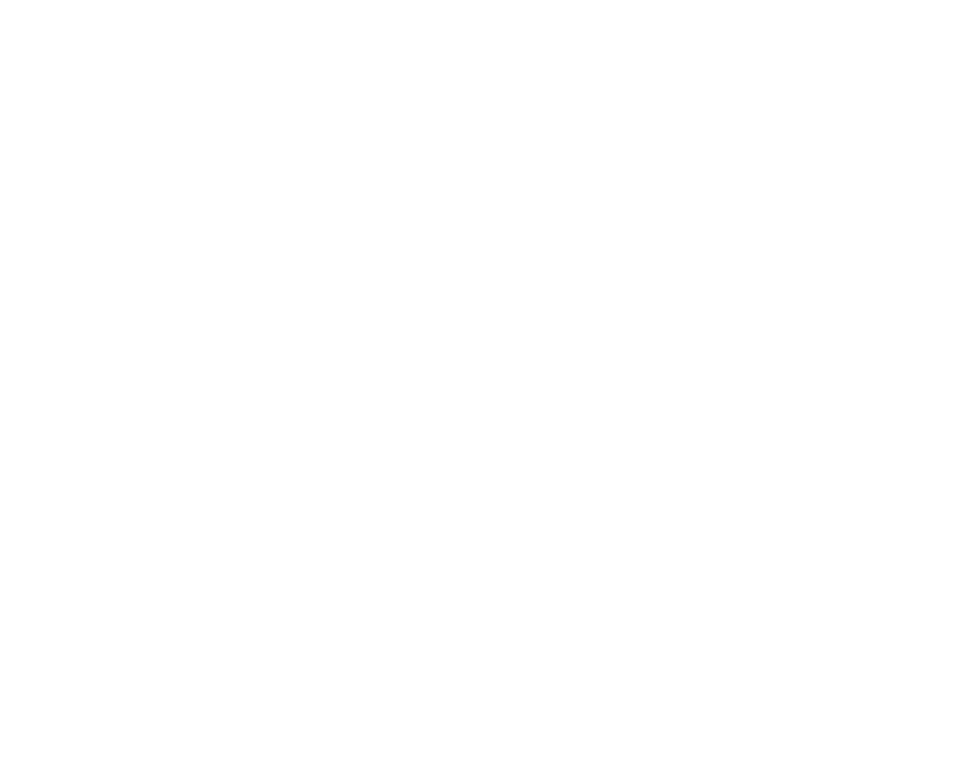
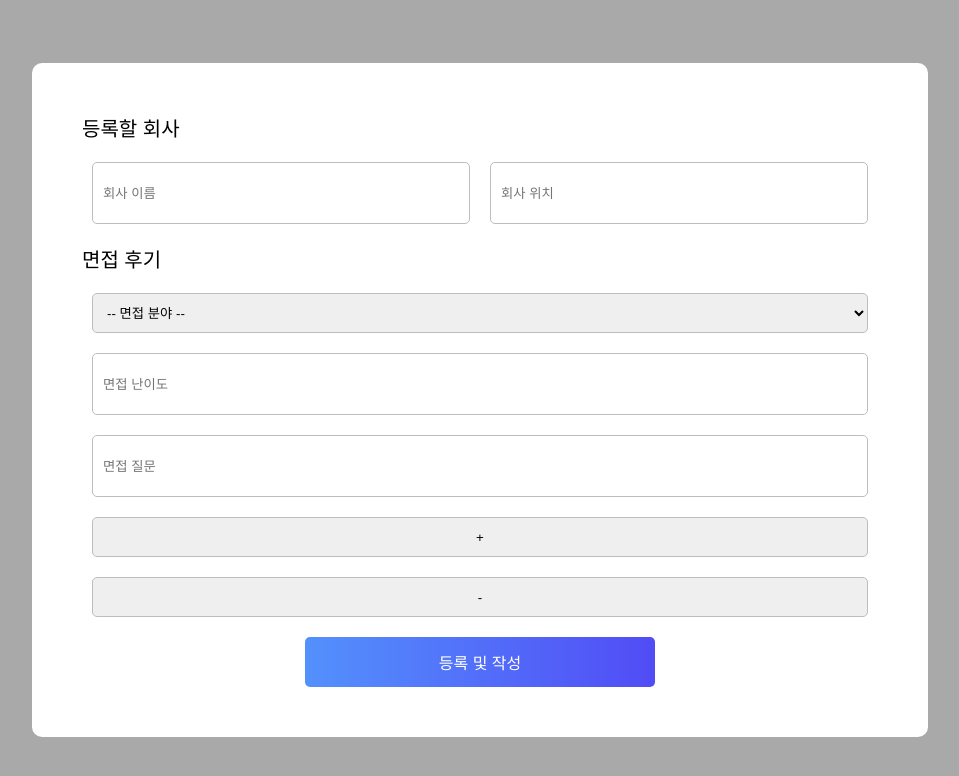
Before and after one commit to Highthon-EASY/EASY-Frontend, a React (Create React App) app: page /interview in a window 1280 px wide. Before the commit this address had no page. Shown: the top 776 px of the page, without its empty margins (160-1119 px from the left). Built offline with nearby package versions, Linux system fonts and the light colour scheme.

Commit message:
[ADD] post interview review modal

```diff
--- a/package.json
+++ b/package.json
@@ -18,6 +18,7 @@
     "moment": "^2.29.1",
     "query-string": "^7.1.0",
     "react": "^17.0.2",
+    "react-daum-postcode": "^3.0.1",
     "react-dom": "^17.0.2",
     "react-router-dom": "^6.2.1",
     "react-scripts": "5.0.0",
--- a/src/App.tsx
+++ b/src/App.tsx
@@ -1,7 +1,7 @@
 import React from "react";
 import { BrowserRouter, Routes, Route } from "react-router-dom";
 import "./App.css";
-import { FeedPage, SignPage, SignUpPage } from "./components";
+import { FeedPage, SignPage, SignUpPage, InterviewPage } from "./components";
 
 function App() {
   return (
@@ -10,6 +10,7 @@
         <Route path="/signin" element={<SignPage />} />
         <Route path="/signup" element={<SignUpPage />} />
         <Route path="/feed" element={<FeedPage />} />
+        <Route path="/interview" element={<InterviewPage />} />
       </Routes>
     </BrowserRouter>
   );
--- a/src/components/index.ts
+++ b/src/components/index.ts
@@ -2,3 +2,4 @@
 export { default as SignUpPage } from "./sign/signup";
 export { default as MapPage } from "./map";
 export { default as FeedPage } from "./feed";
+export { default as InterviewPage } from "./interview";
--- a/src/components/interview/index.tsx
+++ b/src/components/interview/index.tsx
@@ -1,12 +1,72 @@
-import React from "react";
+import React, { useState } from "react";
 import * as S from "./style";
 
-const PostInterviewPage = () => {
+const InterviewPage = () => {
+  const [isOpenPopup, setIsOpenPopupOpen] = useState(false);
+  const [address, setAddress] = useState("");
+  const [addressDetail, setAddressDetail] = useState("");
+  const [question, setQuestion] = useState(1);
+  const confmKey = "devU01TX0FVVEgyMDIyMDExNTE4MjcwMzExMjEzODQ=";
+
+  const AddInput = () => {
+    setQuestion(question + 1);
+  };
+  const DeleteInput = () => {
+    if (question >= 2) {
+      setQuestion(question - 1);
+    }
+  };
+
+  const onChangeOpenPopup = () => {
+    setIsOpenPopupOpen(!isOpenPopup);
+  };
+
   return (
     <S.Wrapper>
-      <button></button>
+      <S.ReviewPostModal>
+        <S.ContentSpan>등록할 회사</S.ContentSpan>
+        <S.CompanyInfo>
+          <S.CompanyInput placeholder="회사 이름"></S.CompanyInput>
+          <S.CompanyInput placeholder="회사 위치"></S.CompanyInput>
+        </S.CompanyInfo>
+        <S.ContentSpan>면접 후기</S.ContentSpan>
+        <S.ReviewInputContainer>
+          <S.ModalSelector>
+            <option value="면접분야"> -- 면접 분야 --</option>
+            <option value="front-end">front-end</option>
+            <option value="back-end">back-end</option>
+            <option value="android">android</option>
+            <option value="ios">ios</option>
+            <option value="designer">designer</option>
+            <option value="embedded">embedded</option>
+            <option value="game">game</option>
+            <option value="etc">etc</option>
+          </S.ModalSelector>
+          <S.ReviewInput placeholder="면접 난이도"></S.ReviewInput>
+          {Array(question)
+            .fill(0)
+            .map((v, i) => {
+              return <S.ReviewInput placeholder="면접 질문"></S.ReviewInput>;
+            })}
+          <S.ReviewInput
+            className="AddBtn"
+            type="button"
+            value="+"
+            onClick={AddInput}
+          ></S.ReviewInput>
+          <S.ReviewInput
+            className="AddBtn"
+            type="button"
+            value="-"
+            onClick={DeleteInput}
+          ></S.ReviewInput>
+        </S.ReviewInputContainer>
+        <S.BtnWrapper>
+          <S.PostBtn>등록 및 작성</S.PostBtn>
+        </S.BtnWrapper>
+      </S.ReviewPostModal>
     </S.Wrapper>
   );
 };
 
-export default PostInterviewPage;
+export default InterviewPage;
--- a/src/components/interview/style.ts
+++ b/src/components/interview/style.ts
@@ -1,9 +1,98 @@
 import styled from "@emotion/styled";
 
 export const Wrapper = styled.div`
-  button {
-    width: 50px;
-    height: 30px;
-    background-color: blue;
+  width: 100%;
+  height: 100vh;
+  display: flex;
+  justify-content: center;
+  align-items: center;
+  position: fixed;
+  z-index: 1;
+  background: rgba(107, 107, 107, 0.58);
+  overflow-y: scroll;
+`;
+
+export const ReviewPostModal = styled.div`
+  width: 796px;
+  height: auto;
+  background-color: white;
+  border-radius: 10px;
+  padding: 50px;
+  margin: 50px 0;
+`;
+
+export const ContentSpan = styled.span`
+  width: 97px;
+  height: 29px;
+  font-style: normal;
+  font-weight: 500;
+  font-size: 20px;
+`;
+
+export const CompanyInfo = styled.div`
+  display: flex;
+  justify-content: space-between;
+`;
+
+export const CompanyInput = styled.input`
+  width: 100%;
+  height: 40px;
+  margin: 20px 10px;
+  padding: 10px;
+  border-radius: 5px;
+  border: 1px solid #bdbdbd;
+  :focus {
+    border: 1px solid #5391fc;
   }
 `;
+
+export const ReviewInputContainer = styled.span`
+  width: 100%;
+  display: flex;
+  flex-direction: column;
+  justify-content: center;
+`;
+
+export const ModalSelector = styled.select`
+  height: 40px;
+  margin: 20px 10px;
+  padding: 10px;
+  border-radius: 5px;
+  border: 1px solid #bdbdbd;
+  :focus {
+    border: 1px solid #5391fc;
+  }
+`;
+
+export const ReviewInput = styled.input`
+  height: 40px;
+  margin: 0 10px 20px 10px;
+  padding: 10px;
+  border-radius: 5px;
+  border: 1px solid #bdbdbd;
+  :focus {
+    border: 1px solid #5391fc;
+  }
+  .AddBtn {
+    color: white;
+    background-color: white;
+  }
+`;
+
+export const BtnWrapper = styled.div`
+  width: 100%;
+  display: flex;
+  justify-content: center;
+`;
+
+export const PostBtn = styled.button`
+  width: 350px;
+  height: 50px;
+  background: linear-gradient(90deg, #5391fc 0%, #514cf6 100%);
+  border-radius: 5px;
+  border: none;
+  color: white;
+  font-style: normal;
+  font-weight: 500;
+  font-size: 16px;
+`;
```
Also changed, not shown: 2 other files (tests, documents, lock files or other folders).
